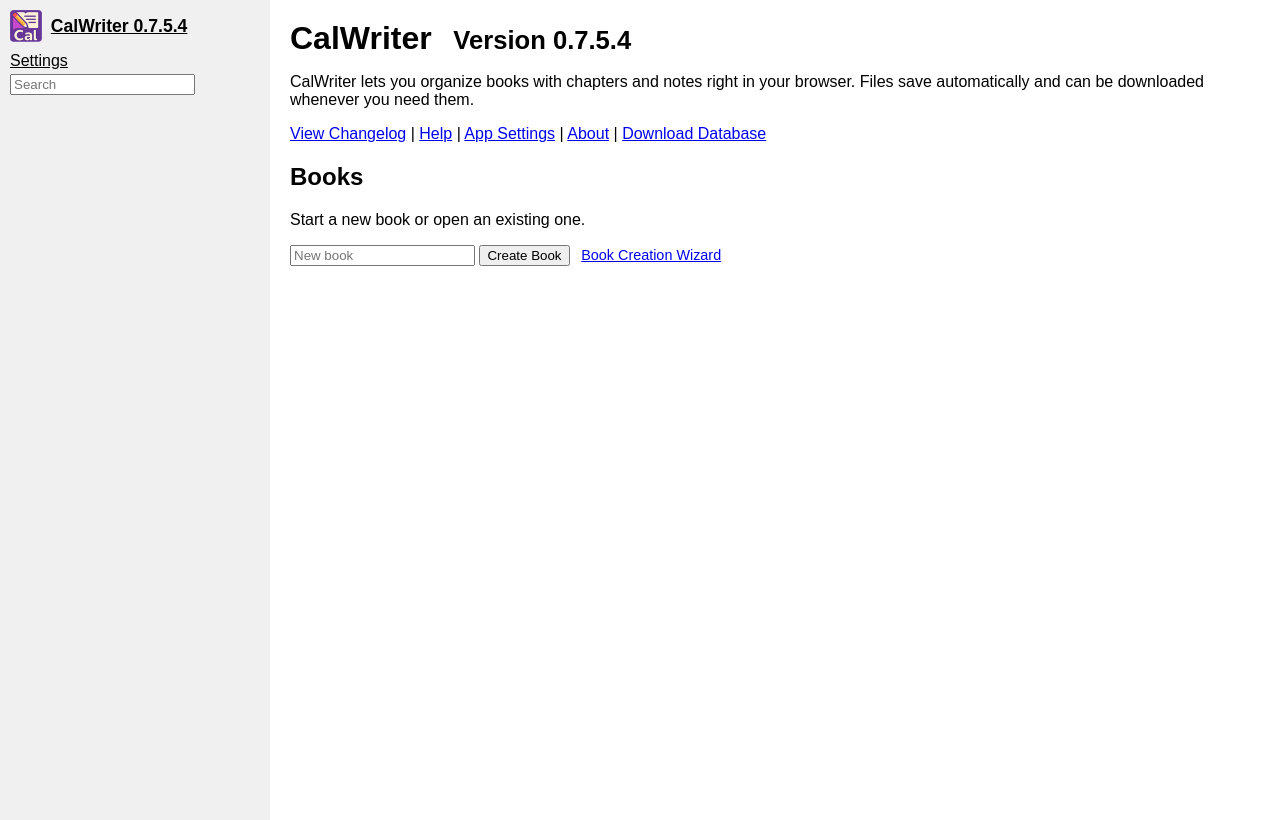
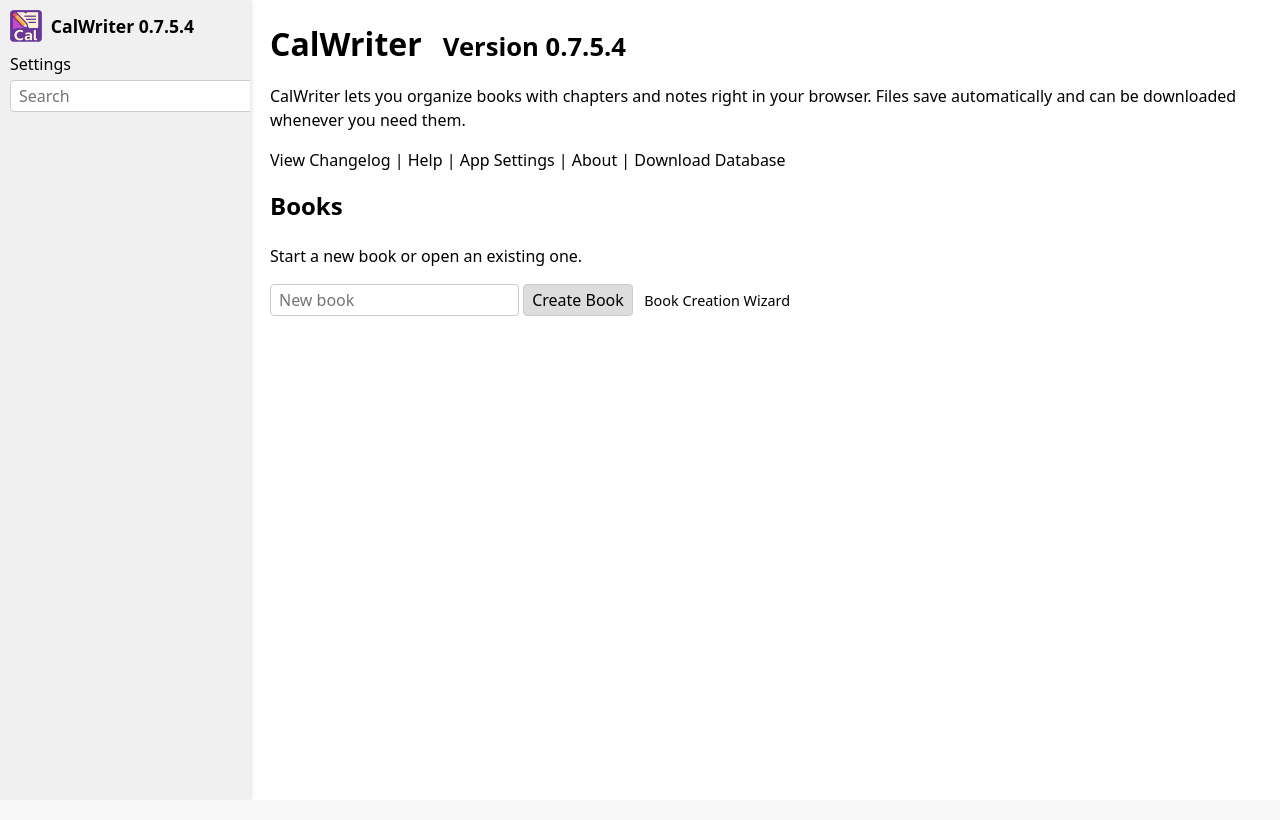
Before and after one commit to calaquin/calwriter, a Flask app: page / in a window 1280 px wide. After the commit the page ends 797 px from the top, so only its background shows below. Run offline with Flask 3, Linux system fonts and the light colour scheme; some libraries are stand-ins or nearby versions.

Commit message:
enhance styling

```diff
--- a/static/style.css
+++ b/static/style.css
@@ -1,4 +1,4 @@
-#:root defines customizable colors which can be toggled via settings
+/* Customizable colors toggled via settings */
 :root {
     --bg-color: #fff;
     --text-color: #000;
@@ -7,8 +7,28 @@
     --editor-bg: #fff;
 }
 
+/* Base layout tweaks */
+* {
+    box-sizing: border-box;
+}
+
+a {
+    color: var(--text-color);
+    text-decoration: none;
+}
+
+a:hover {
+    text-decoration: underline;
+}
+
+h1, h2, h3 {
+    margin-top: 0;
+    color: var(--text-color);
+}
+
 body {
-    font-family: Arial, sans-serif;
+    font-family: system-ui, -apple-system, "Segoe UI", Roboto, "Helvetica Neue", Arial, sans-serif;
+    line-height: 1.5;
     display: flex;
     height: 100vh;
     margin: 0;
@@ -29,6 +49,7 @@ body.dark {
     padding: 10px;
     overflow-y: auto;
     height: 100vh;
+    box-shadow: 2px 0 4px rgba(0, 0, 0, 0.1);
 }
 #sidebar .sidebar-title {
     font-weight: bold;
@@ -52,6 +73,31 @@ body.dark {
     display: block;
     margin-bottom: 4px;
     color: var(--text-color);
+}
+
+/* Form element styling */
+button,
+input[type="text"],
+input[type="search"],
+input[type="color"],
+select,
+textarea {
+    font-family: inherit;
+    font-size: 1rem;
+    padding: 4px 8px;
+    border: 1px solid #ccc;
+    border-radius: 4px;
+    background: var(--bg-color);
+    color: var(--text-color);
+}
+
+button {
+    background: var(--toolbar-bg);
+    cursor: pointer;
+}
+
+button:hover {
+    background: #bbb;
 }
 #main {
     flex: 1;
@@ -105,6 +151,7 @@ body.chapter-view #chapter_area h1 {
     margin-right: 4px;
     border: 1px solid #ccc;
     border-bottom: none;
+    border-radius: 4px 4px 0 0;
 }
 .chapter-tab.active {
     background: var(--bg-color);
@@ -154,6 +201,7 @@ body.chapter-view #chapter_area h1 {
     color: var(--text-color);
     min-width: 150px;
     max-width: 50%;
+    box-shadow: -2px 0 4px rgba(0, 0, 0, 0.1);
 }
 #notes_resizer {
     width: 6px;
@@ -274,6 +322,7 @@ body.chapter-view #chapter_area h1 {
     border: 1px solid #ccc;
     padding: 4px 6px;
     margin-bottom: 4px;
+    border-radius: 4px;
 }
 
 .delete-folder-form {
```
